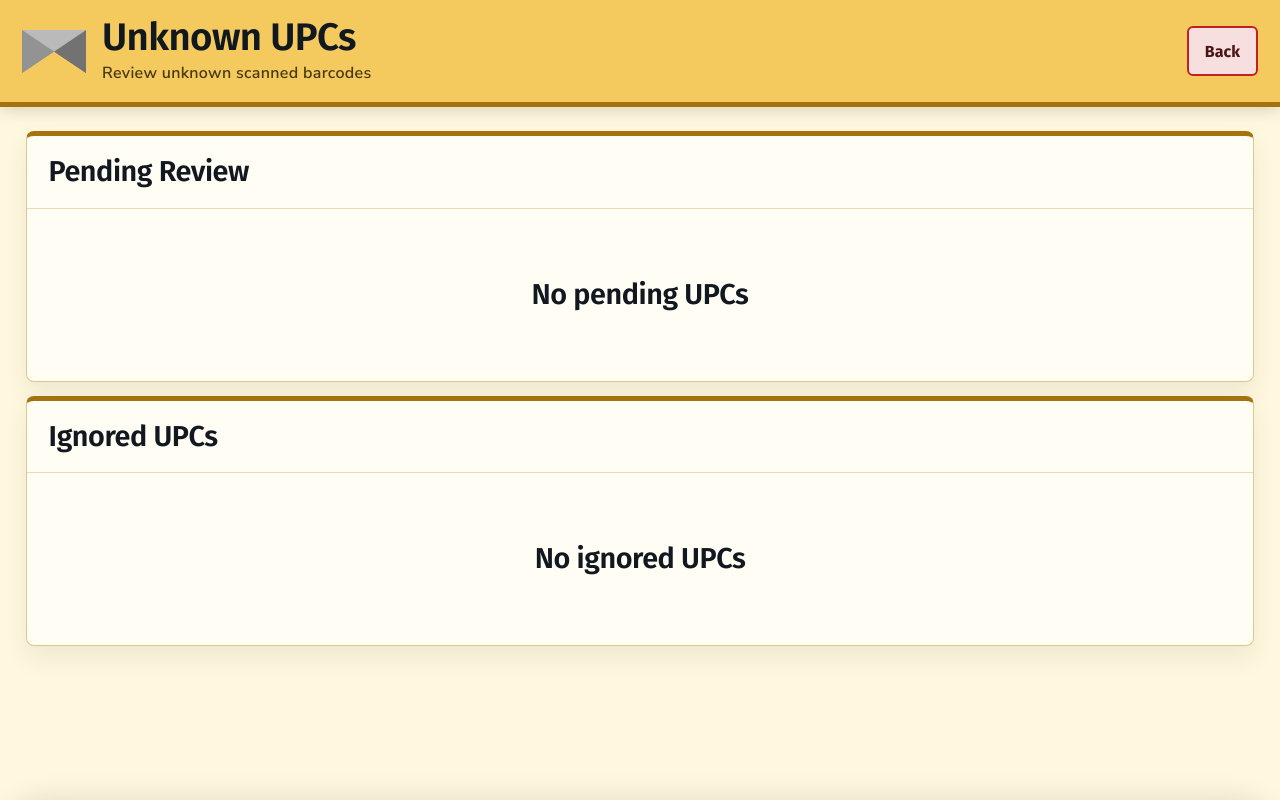
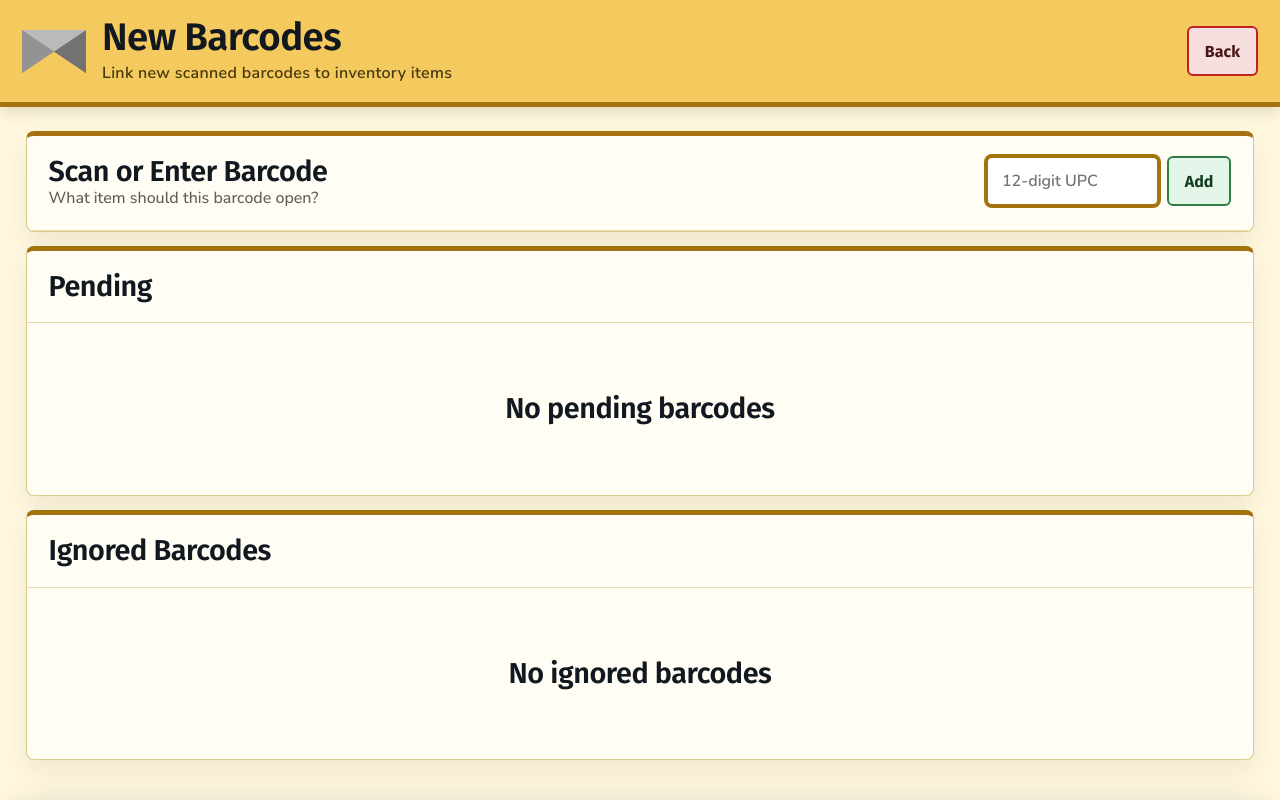
Before and after one commit to matthewmammano/inventory-iq, a Flask app: template app/templates/admin_pending_upcs.html in a window 1280 px wide. Run offline with Flask 3, Linux system fonts and the light colour scheme; the template is opened without the code that fills it, so the values that code supplies are empty; parts of the project's set-up code (start-up, migrations or seed data) failed here and were passed over; some web fonts are replaced.

Commit message:
feat(upc): improve new barcode review flow

```diff
--- a/app/static/css/main.css
+++ b/app/static/css/main.css
@@ -554,21 +554,35 @@ select,
 
 select,
 .small-select {
-  padding-right: 34px;
+  padding-right: 44px;
 }
 
 .upc-review-select {
-  min-width: 220px;
+  width: clamp(220px, 28vw, 420px);
 }
 
 .upc-review-link {
+  flex: 1 1 auto;
+  flex-wrap: nowrap;
+  min-width: 0;
   white-space: nowrap;
+}
+
+.upc-add-form {
+  flex: 1 1 360px;
+  justify-content: end;
+}
+
+.upc-add-form input {
+  max-width: 18ch;
 }
 
 .upc-review-actions {
   display: inline-flex;
+  flex-wrap: nowrap;
   gap: 8px;
   align-items: center;
+  width: max-content;
   white-space: nowrap;
 }
 
--- /dev/null
+++ b/app/static/js/new-barcodes.js
@@ -0,0 +1,15 @@
+document.addEventListener("DOMContentLoaded", () => {
+    const form = document.querySelector(".upc-add-form");
+    const input = form?.querySelector("input[name='upc']");
+    if (!form || !input) return;
+
+    const addUpc = (upc) => {
+        input.value = upc;
+        form.requestSubmit();
+    };
+
+    input.addEventListener("input", () => {
+        if (/^\d{12}$/.test(input.value.trim())) form.requestSubmit();
+    });
+    window.bindUpcScanner(addUpc);
+});
--- /dev/null
+++ b/app/static/js/upc-scanner.js
@@ -0,0 +1,29 @@
+window.bindUpcScanner = (scanUpc) => {
+    let buffer = "";
+    let timeout;
+
+    document.addEventListener("paste", (event) => {
+        const text = event.clipboardData?.getData("text")?.trim();
+        if (/^\d{12}$/.test(text)) scanUpc(text);
+    });
+
+    document.addEventListener("keydown", (event) => {
+        if (event.target?.matches?.("input, select, textarea")) return;
+        clearTimeout(timeout);
+        if (event.key === "Enter" && buffer.length === 12) {
+            event.preventDefault();
+            scanUpc(buffer);
+            buffer = "";
+            return;
+        }
+        if (/^\d$/.test(event.key)) {
+            buffer = (buffer + event.key).slice(-12);
+            timeout = setTimeout(() => {
+                if (buffer.length === 12) scanUpc(buffer);
+                buffer = "";
+            }, 100);
+            return;
+        }
+        if (event.key !== "Enter") buffer = "";
+    });
+};
--- a/app/templates/admin_panel.html
+++ b/app/templates/admin_panel.html
@@ -12,8 +12,8 @@
         <p>Access item, location, and tag views.</p>
     </a>
     <a class="card" href="{{ url_for('admin.pending_upcs', squad=squad) }}">
-        <h2>Unknown UPCs</h2>
-        <p>Review unknown scanned barcodes.</p>
+        <h2>New Barcodes</h2>
+        <p>Link new scanned barcodes to items.</p>
     </a>
     <a class="card" href="{{ url_for('admin.admin_scan_items', squad=squad) }}">
         <h2>Move / Count</h2>
--- a/app/templates/admin_pending_upcs.html
+++ b/app/templates/admin_pending_upcs.html
@@ -1,28 +1,28 @@
 {% extends "base.html" %}
 
-{% macro upc_table(scans, items, lookup_tip, ignored=False) %}
+{% macro upc_table(scans, items, lookup_tip, focus_upc='', ignored=False) %}
 <div class="table-wrap">
     <table>
         <thead>
             <tr>
                 <th>UPC</th>
-                <th>Barcode Lookup Result <button type="button" class="info-tip" aria-label="{{ lookup_tip }}" data-tooltip="{{ lookup_tip }}">i</button></th>
-                <th>Suggested Inventory Item</th>
+                <th>Online Name <button type="button" class="info-tip" aria-label="{{ lookup_tip }}" data-tooltip="{{ lookup_tip }}">i</button></th>
+                <th>Suggested Item</th>
                 <th>Last Seen</th>
                 <th>First Seen</th>
-                <th>Link To Item</th>
-                <th>Actions</th>
+                <th>Action</th>
             </tr>
         </thead>
         <tbody>
             {% for scan in scans %}
-            <tr>
+            <tr class="{{ 'selected-row' if scan.upc == focus_upc else '' }}">
                 <td>{{ scan.upc }}</td>
                 <td>{% if scan.lookup_title %}"{{ scan.lookup_title }}"{% else %}No online product name found{% endif %}</td>
                 <td>{{ scan.suggested_item.name if scan.suggested_item else 'No confident match' }}</td>
                 <td>{{ scan.updated_at.strftime('%Y-%m-%d %H:%M') }}</td>
                 <td>{{ scan.created_at.strftime('%Y-%m-%d %H:%M') }}</td>
                 <td>
+                    <div class="upc-review-actions">
                         <form method="POST" class="inline-form upc-review-link">
                             <input type="hidden" name="unknown_upc_id" value="{{ scan.id }}">
                             <input type="hidden" name="action" value="resolve">
@@ -34,9 +34,6 @@
                             </select>
                             <button class="success-button" type="submit">Link</button>
                         </form>
-                </td>
-                <td>
-                    <div class="upc-review-actions">
                         <form method="POST" class="inline-form">
                             <input type="hidden" name="unknown_upc_id" value="{{ scan.id }}">
                             <input type="hidden" name="action" value="{{ 'unignore' if ignored else 'ignore' }}">
@@ -56,32 +53,51 @@
 </div>
 {% endmacro %}
 
-{% block title %}Unknown UPCs{% endblock %}
-{% block header_title %}Unknown UPCs{% endblock %}
-{% block sub_title %}Review unknown scanned barcodes{% endblock %}
+{% block title %}New Barcodes{% endblock %}
+{% block header_title %}New Barcodes{% endblock %}
+{% block sub_title %}Link new scanned barcodes to inventory items{% endblock %}
 {% block header_right %}<a class="header-action" href="{{ url_for('admin.admin_panel', squad=squad) }}">Back</a>{% endblock %}
 
 {% block content %}
 {% set lookup_tip = "This is not exact. It is only an online barcode lookup used to speed up classifying the UPC, and it may be wrong." %}
 <section class="panel">
     <div class="panel-header">
-        <h2>Pending Review</h2>
+        <div>
+            <h2>Scan or Enter Barcode</h2>
+            <p>What item should this barcode open?</p>
+        </div>
+        <form method="POST" class="inline-form upc-add-form">
+            <input type="hidden" name="action" value="add">
+            <input name="upc" inputmode="numeric" pattern="\d{12}" maxlength="12" placeholder="12-digit UPC" autocomplete="off" autofocus required>
+            <button class="success-button" type="submit">Add</button>
+        </form>
+    </div>
+</section>
+
+<section class="panel">
+    <div class="panel-header">
+        <h2>Pending</h2>
     </div>
     {% if pending_upcs|length == 0 %}
-    <div class="empty-state"><h2>No pending UPCs</h2></div>
+    <div class="empty-state"><h2>No pending barcodes</h2></div>
     {% else %}
-    {{ upc_table(pending_upcs, items, lookup_tip) }}
+    {{ upc_table(pending_upcs, items, lookup_tip, focus_upc) }}
     {% endif %}
 </section>
 
 <section class="panel">
     <div class="panel-header">
-        <h2>Ignored UPCs</h2>
+        <h2>Ignored Barcodes</h2>
     </div>
     {% if ignored_upcs|length == 0 %}
-    <div class="empty-state"><h2>No ignored UPCs</h2></div>
+    <div class="empty-state"><h2>No ignored barcodes</h2></div>
     {% else %}
-    {{ upc_table(ignored_upcs, items, lookup_tip, ignored=True) }}
+    {{ upc_table(ignored_upcs, items, lookup_tip, focus_upc, ignored=True) }}
     {% endif %}
 </section>
 {% endblock %}
+
+{% block extra_js %}
+<script src="{{ url_for('static', filename='js/upc-scanner.js') }}" defer></script>
+<script src="{{ url_for('static', filename='js/new-barcodes.js') }}" defer></script>
+{% endblock %}
--- a/app/templates/index.html
+++ b/app/templates/index.html
@@ -60,5 +60,6 @@
 <script src="https://cdn.jsdelivr.net/npm/fuse.js@6.6.2"
         crossorigin="anonymous"
         defer></script>
+<script src="{{ url_for('static', filename='js/upc-scanner.js') }}" defer></script>
 <script src="{{ url_for('static', filename='js/inventory-search.js') }}" defer></script>
 {% endblock %}
```
Also changed, not shown: app/inventory/routes/admin.py (+44 -13 lines), app/inventory/upc_service.py (+93 -11 lines), app/static/js/inventory-search.js (+1 -30 lines). Lines whose indentation alone changed are shown as unchanged.
